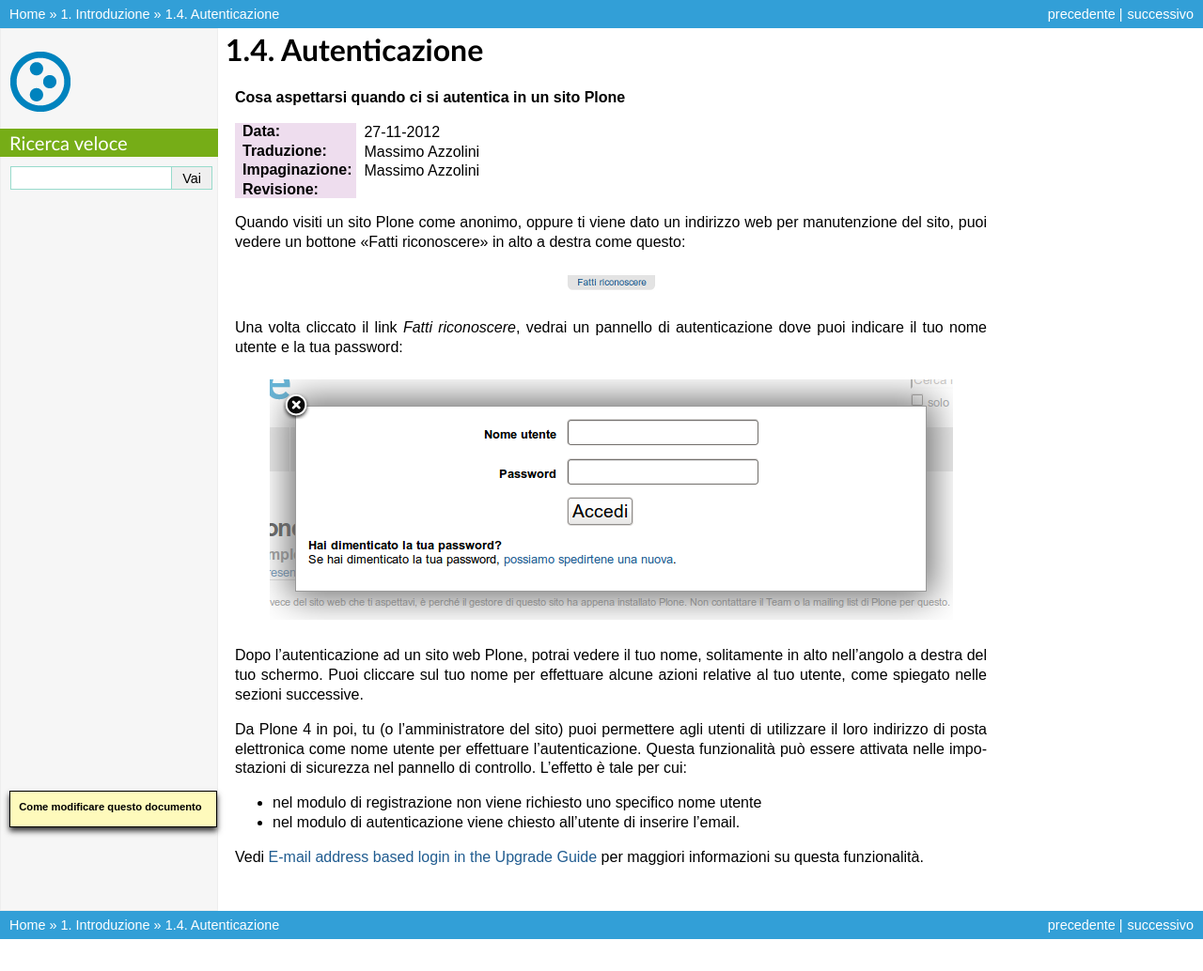
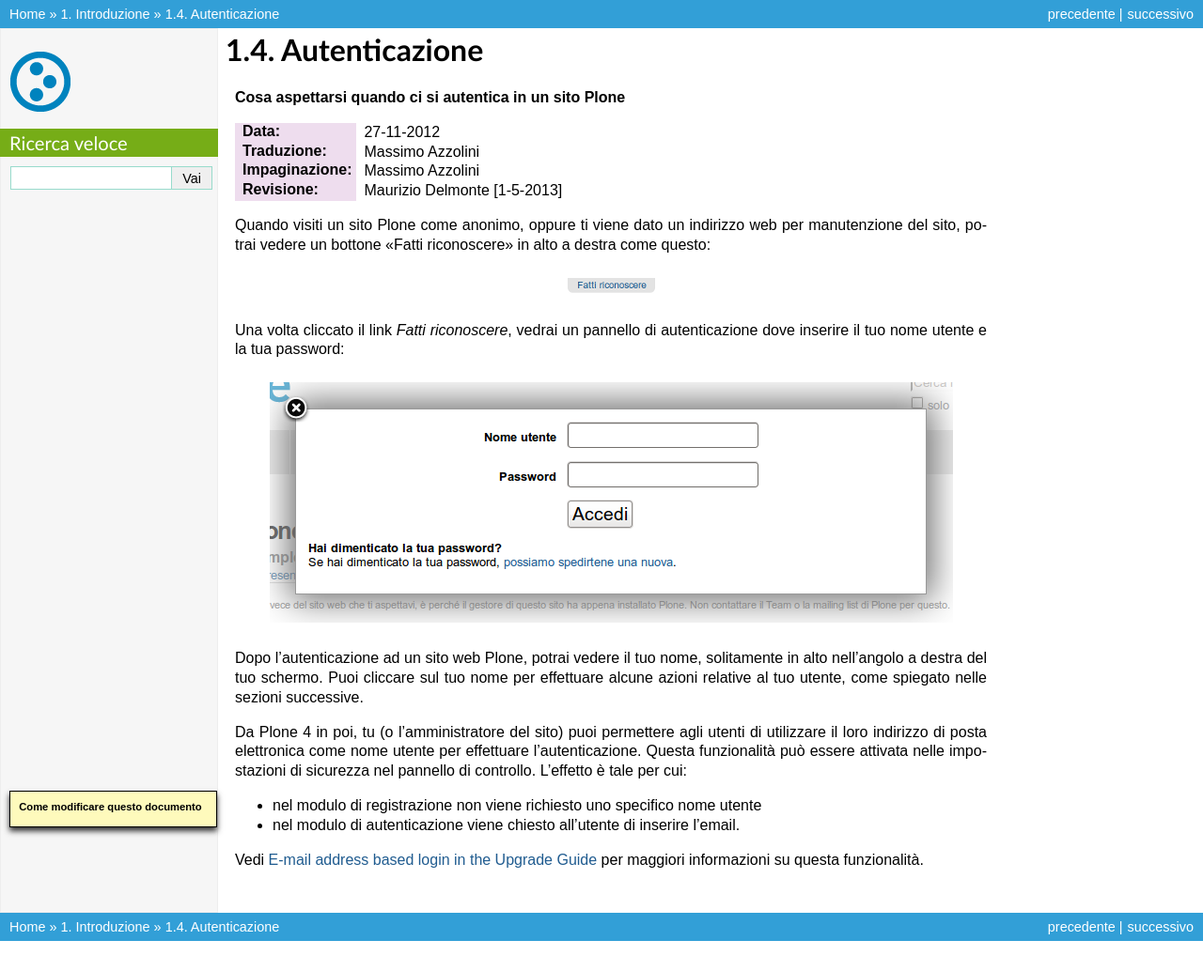
Before and after one commit to plone-it/collective.italiandocumentation, a Sphinx documentation site: the page built from source/introduction/logging-in.rst, in a window 1280 px wide. Shown: the whole page at 94% size. Built offline with Sphinx 7.4.7, drawn with Linux system fonts in a browser that asks for light colours; pages that are not in the unit, such as notebooks, are missing from menus.

Commit message:
revisionato.

```diff
--- a/source/introduction/logging-in.rst
+++ b/source/introduction/logging-in.rst
@@ -6,11 +6,11 @@
 :Data: 27-11-2012
 :Traduzione: Massimo Azzolini
 :Impaginazione: Massimo Azzolini
-:Revisione:
+:Revisione: Maurizio Delmonte [1-5-2013]
 
 
 Quando visiti un sito Plone come anonimo, oppure ti viene dato un
-indirizzo web per manutenzione del sito, puoi vedere un bottone
+indirizzo web per manutenzione del sito, potrai vedere un bottone
 "Fatti riconoscere" in alto a destra come questo:
 
 .. figure:: ../_static/log-in.png
@@ -19,7 +19,7 @@
 
 
 Una volta cliccato il link *Fatti riconoscere*, vedrai un pannello di
-autenticazione dove puoi indicare il tuo nome utente e la tua password:
+autenticazione dove inserire il tuo nome utente e la tua password:
 
 .. figure:: ../_static/loginform.png
    :align: center
```
